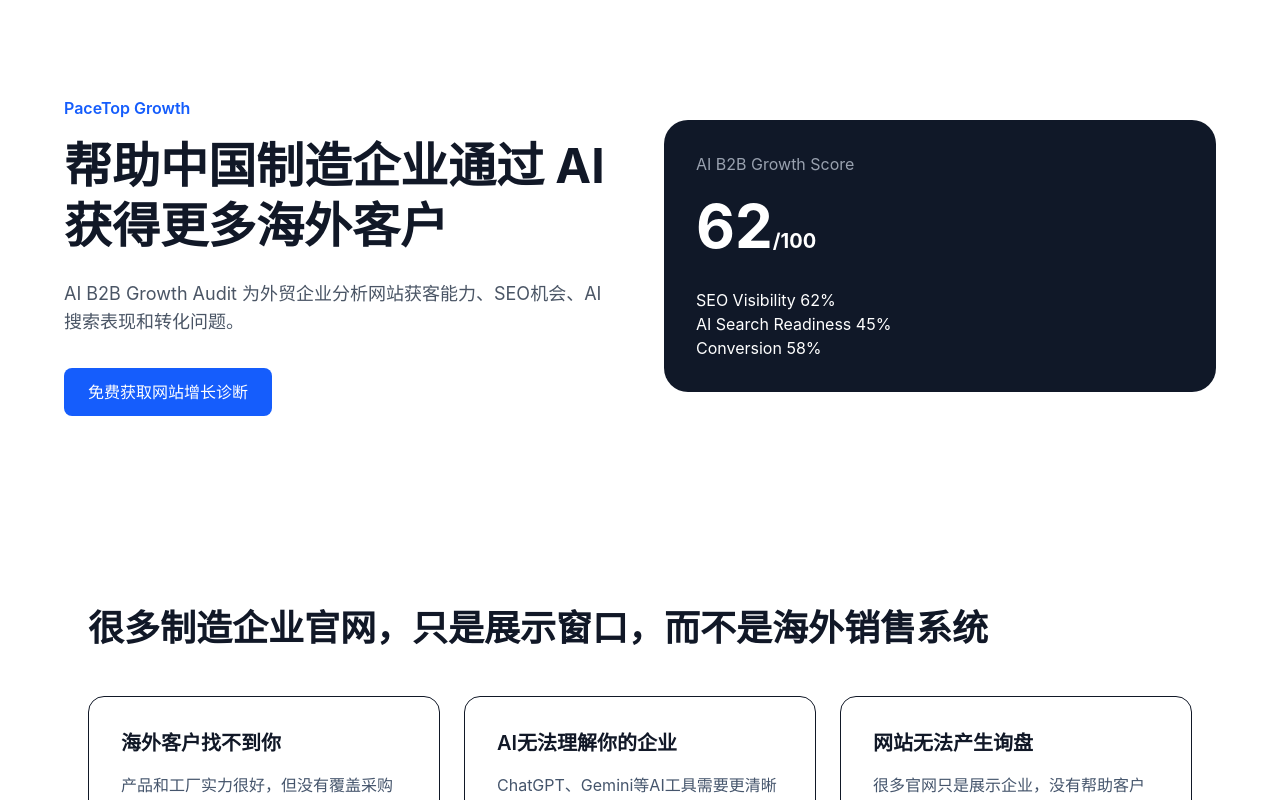
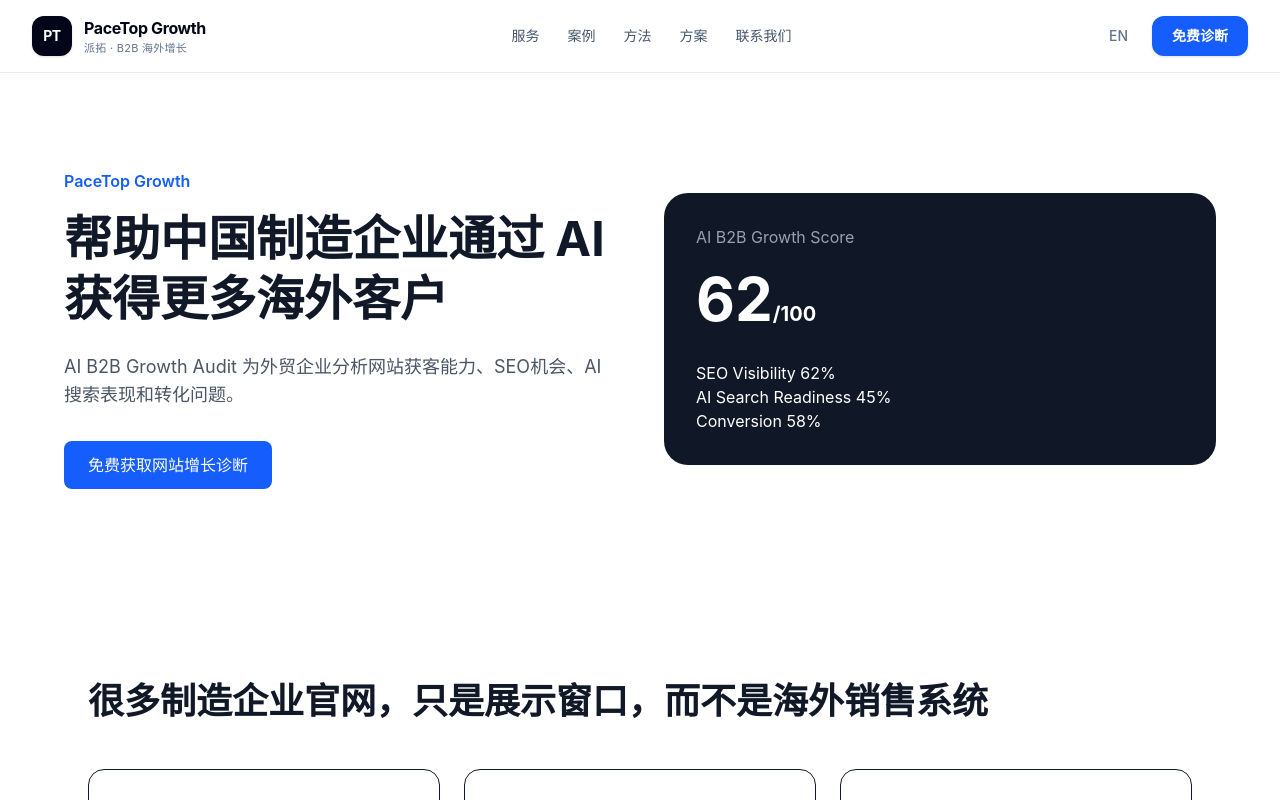
Before and after one commit to i20luoye/pacetop-growth, a Next.js app: page / in a window 1280 px wide. Shown: the top 800 px of the page. Built offline with nearby package versions, Linux system fonts and the light colour scheme.

Commit message:
Connect global header footer and organization schema

```diff
--- a/app/layout.tsx
+++ b/app/layout.tsx
@@ -1,8 +1,15 @@
 import type { Metadata } from "next";
+import Navbar from "@/components/Navbar";
+import Footer from "@/components/Footer";
+import { organizationSchema } from "./structured-data";
 import "./globals.css";
 
 export const metadata: Metadata = {
-  title: "PaceTop Growth | AI驱动中国制造企业海外增长",
+  metadataBase: new URL("https://pacetop.com"),
+  title: {
+    default: "PaceTop Growth | AI驱动中国制造企业海外增长",
+    template: "%s | PaceTop Growth",
+  },
   description:
     "PaceTop Growth帮助中国B2B制造企业通过AI搜索优化、SEO和网站增长策略获得更多海外客户。",
   keywords: [
@@ -12,11 +19,19 @@ export const metadata: Metadata = {
     "AI SEO",
     "GEO优化",
   ],
+  alternates: {
+    canonical: "/",
+    languages: {
+      "zh-CN": "/",
+      en: "/en",
+    },
+  },
   openGraph: {
     title: "PaceTop Growth",
-    description:
-      "AI驱动中国制造企业海外增长，帮助B2B企业获得更多国际客户。",
+    description: "AI驱动中国制造企业海外增长，帮助B2B企业获得更多国际客户。",
     type: "website",
+    url: "https://pacetop.com",
+    siteName: "PaceTop Growth",
     images: ["/og-image.svg"],
   },
   twitter: {
@@ -30,7 +45,15 @@ export default function RootLayout({
 }: Readonly<{ children: React.ReactNode }>) {
   return (
     <html lang="zh-CN">
-      <body>{children}</body>
+      <body>
+        <script
+          type="application/ld+json"
+          dangerouslySetInnerHTML={{ __html: JSON.stringify(organizationSchema) }}
+        />
+        <Navbar />
+        {children}
+        <Footer />
+      </body>
     </html>
   );
 }
```
